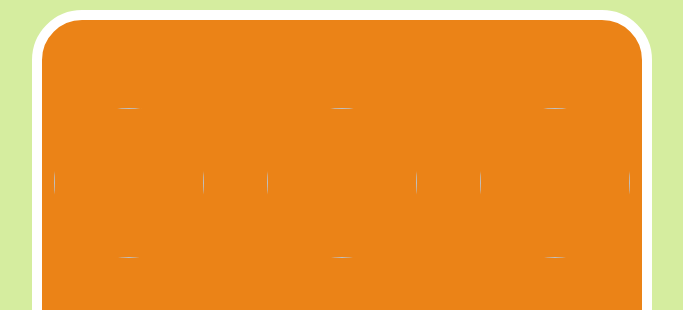
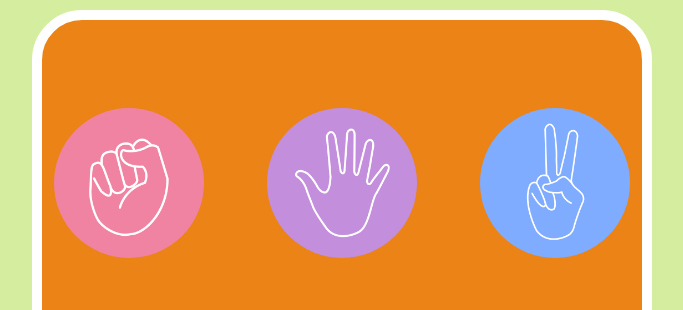
Before and after one commit to ramtirath1/rock-paper-scissor, a plain HTML site: page index.html in a window 1280 px wide. Shown: the part 100-410 px from the top of the page, without its empty margins (368-1051 px from the left). Drawn offline with Linux system fonts and the light colour scheme.

Commit message:
Update index.html

```diff
--- a/index.html
+++ b/index.html
@@ -12,13 +12,13 @@
     <div class="back">
     <div class="choices">
         <div class="choice" id="rock">
-            <img src="images/rock.png"/>
+            <img src="rock.png"/>
         </div>
         <div class="choice" id="paper">
-            <img src="images/paper.png"/>
+            <img src="paper.png"/>
         </div>
         <div class="choice" id="scissors">
-            <img src="images/scissors.png"/>
+            <img src="scissors.png"/>
         </div>
     </div>
     <div class="score-board">
```
